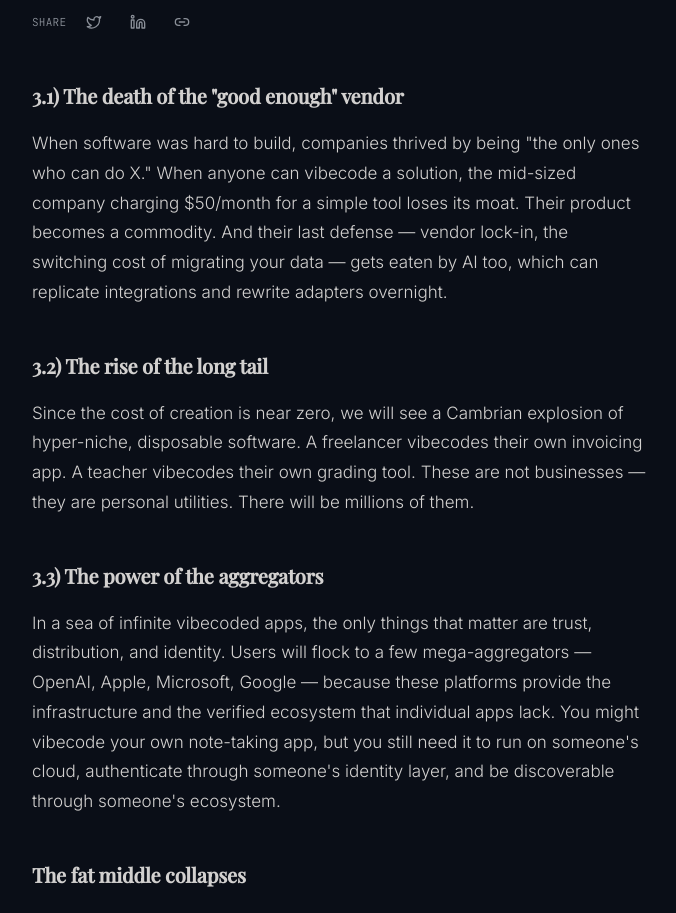
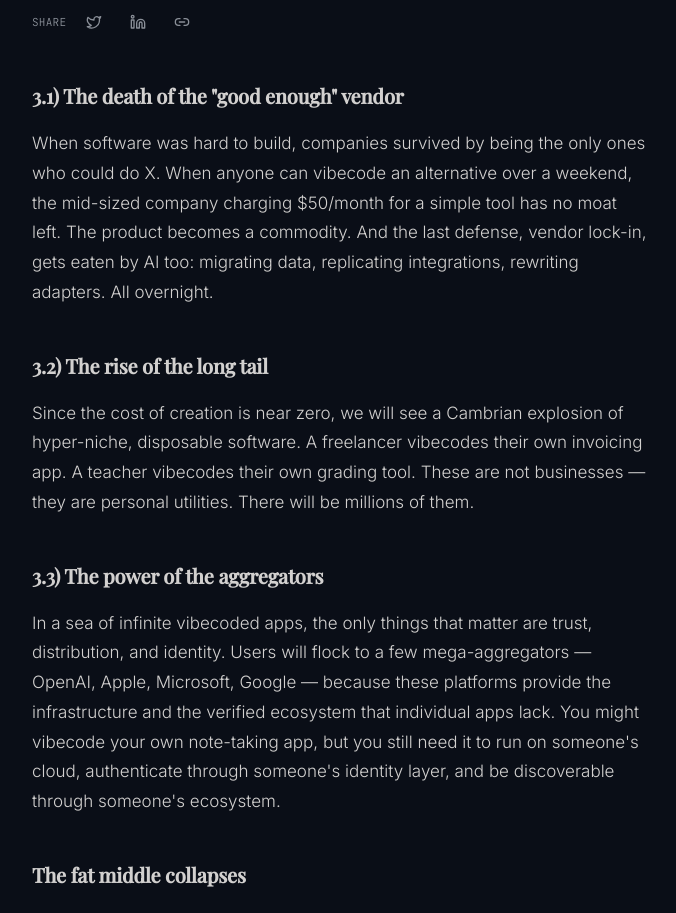
Before and after one commit to tizkovatereza/personal-website, a Next.js app: page /writing/software-abundance in a window 1280 px wide. Shown: the part 6480-7393 px from the top of the page, without its empty margins (410-1086 px from the left). Built offline with nearby package versions, Linux system fonts and the light colour scheme; no server answers; the database is empty.

Commit message:
feat: update section 3.1 with new survival strategy focus\n\nEmphasize alternative survival strategies and AI impact on vendor lock-in.

```diff
--- a/app/writing/software-abundance/page.tsx
+++ b/app/writing/software-abundance/page.tsx
@@ -196,7 +196,7 @@ export default function SoftwareAbundanceArticle() {
           <SubSection>3.1) The death of the &quot;good enough&quot; vendor</SubSection>
 
           <p className="mb-6">
-            When software was hard to build, companies thrived by being &quot;the only ones who can do X.&quot; When anyone can vibecode a solution, the mid-sized company charging $50/month for a simple tool loses its moat. Their product becomes a commodity. And their last defense — vendor lock-in, the switching cost of migrating your data — gets eaten by AI too, which can replicate integrations and rewrite adapters overnight.
+            When software was hard to build, companies survived by being the only ones who could do X. When anyone can vibecode an alternative over a weekend, the mid-sized company charging $50/month for a simple tool has no moat left. The product becomes a commodity. And the last defense, vendor lock-in, gets eaten by AI too: migrating data, replicating integrations, rewriting adapters. All overnight.
           </p>
 
           <SubSection>3.2) The rise of the long tail</SubSection>
```
